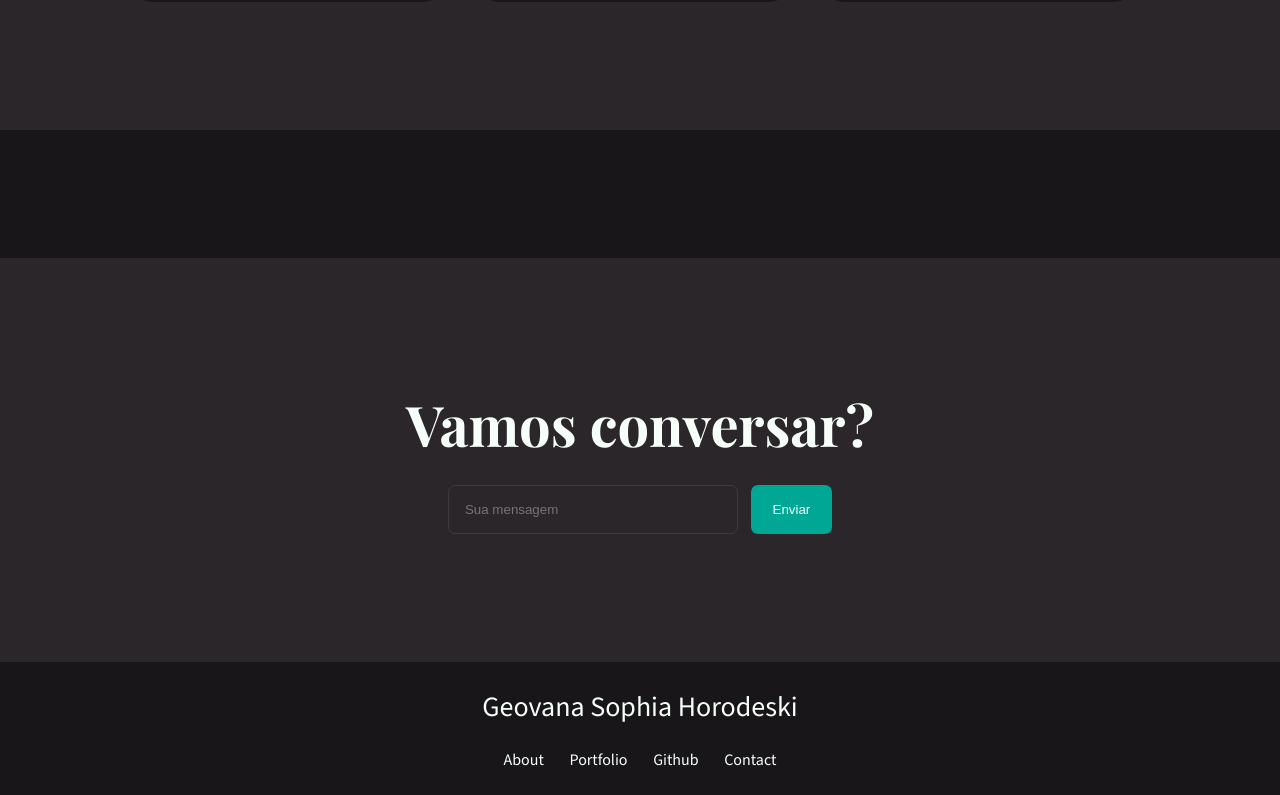
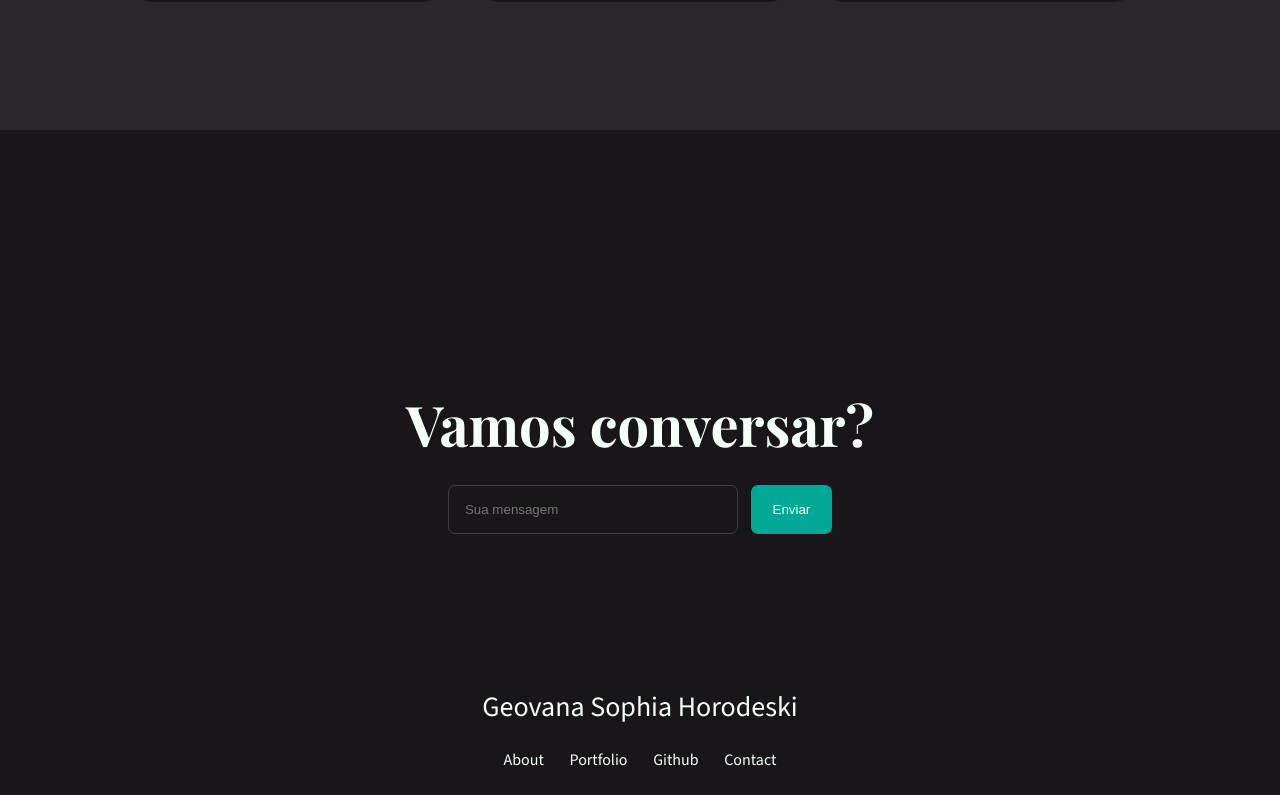
Before and after one commit to horodeski/PhotographerPortfolio, a Vue app: page / in a window 1280 px wide. Shown: the part 3638-4433 px from the top of the page. Built offline with nearby package versions, Linux system fonts and the light colour scheme; some icons are missing; a web font is replaced by a local one.

Commit message:
Ajustando cor de fundo da seção

```diff
--- a/src/components/ContactSection.vue
+++ b/src/components/ContactSection.vue
@@ -18,7 +18,6 @@
   flex-direction: column;
   gap: 3vh;
   padding: 10vw;
-  background-color: #2b2629;
 }
 
 .contact input {
```
